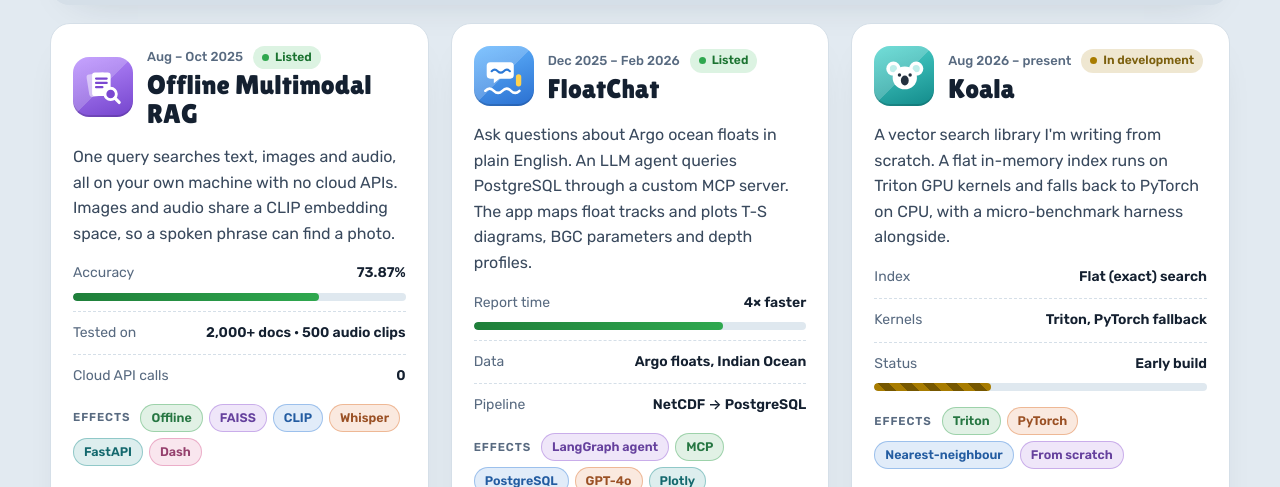
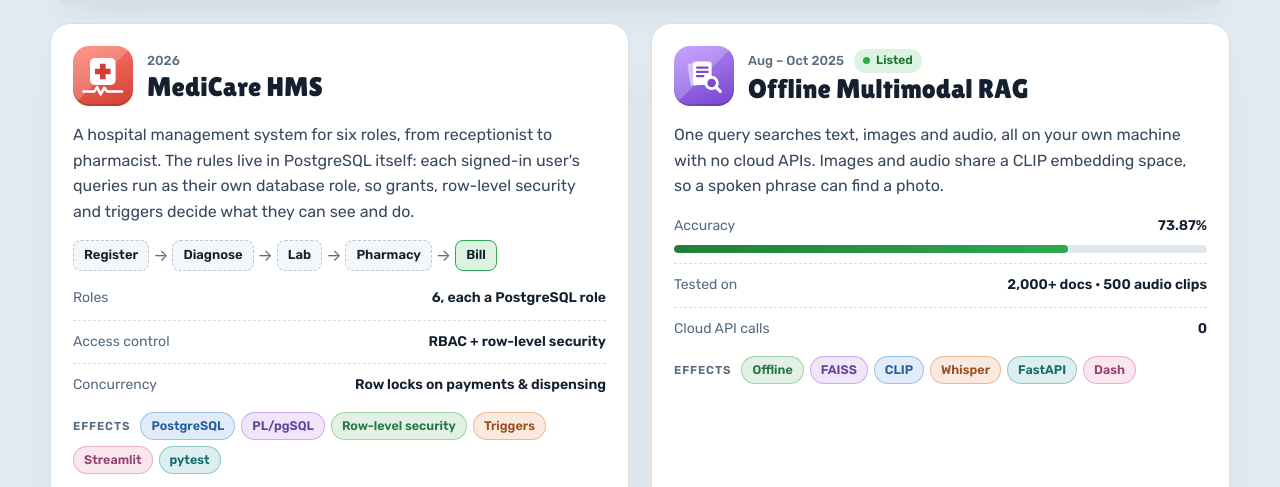
Before and after one commit to kartiks15/kartiks15.github.io, a plain HTML site: page index.html in a window 1280 px wide. Shown: the part 2831-3318 px from the top of the page. Drawn offline with Linux system fonts and the light colour scheme.

Commit message:
Add MediCare HMS project to portfolio
New product card for the hospital management system (PostgreSQL
roles, row-level security, triggers) with a patient-journey strip.
Adds PL/pgSQL, Streamlit and pytest to the mixing station, lists the
project under the B.Tech journal quest, and switches the product grid
to two columns so the four cards sit evenly.

Co-Authored-By: Claude Opus 5.5 <noreply@anthropic.com>

```diff
--- a/assets/css/style.css
+++ b/assets/css/style.css
@@ -1120,10 +1120,9 @@ button { font: inherit; color: inherit; }
 .now-list b { display: block; font-size: 12px; font-weight: 600; letter-spacing: .06em; text-transform: uppercase; color: var(--muted); }
 
 /* ---------- Products ---------- */
-.products {
-  display: grid;
-  gap: 22px;
-  grid-template-columns: repeat(auto-fit, minmax(min(100%, 320px), 1fr));
+.products { display: grid; gap: 22px; }
+@media (min-width: 760px) {
+  .products { grid-template-columns: 1fr 1fr; }
 }
 .product {
   display: flex;
@@ -1263,6 +1262,32 @@ button { font: inherit; color: inherit; }
     transform: translateY(-50%) rotate(-45deg);
   }
 }
+
+/* patient journey strip (MediCare HMS) */
+.journey {
+  list-style: none;
+  display: flex;
+  flex-wrap: wrap;
+  align-items: center;
+  gap: 6px 4px;
+}
+.journey li { display: inline-flex; align-items: center; }
+.journey span {
+  padding: 4px 10px;
+  border-radius: 8px;
+  border: 1.5px dashed var(--line-strong);
+  background: var(--panel-2);
+  font-size: 13px;
+  font-weight: 600;
+}
+.journey li:not(:last-child)::after {
+  content: "→";
+  margin-left: 4px;
+  color: var(--muted);
+}
+.journey li:last-child span { border-style: solid; border-color: var(--accent); background: var(--accent-bg); }
+
+.obj a { font-weight: 600; text-underline-offset: 3px; }
 
 /* side stash */
 .stash { grid-column: 1 / -1; padding: clamp(20px, 3vw, 28px); }
--- a/index.html
+++ b/index.html
@@ -204,7 +204,7 @@
     <section class="section section--alt" id="products" aria-labelledby="products-title">
       <div class="wrap">
         <header class="sec-head reveal">
-          <span class="app-chip"><span class="app-ico app-ico--orange"><svg class="ico" aria-hidden="true"><use href="#i-box"/></svg></span>Products<span class="app-chip__badge">4</span></span>
+          <span class="app-chip"><span class="app-ico app-ico--orange"><svg class="ico" aria-hidden="true"><use href="#i-box"/></svg></span>Products<span class="app-chip__badge">5</span></span>
           <h2 id="products-title">Products</h2>
           <p class="sec-head__lede">Things I've built. Each one lists its effects (the stack) and the numbers it hit.</p>
         </header>
@@ -252,6 +252,40 @@
               <div class="stat"><span class="stat__label">Placement</span><span class="stat__value">1st</span></div>
               <a class="btn btn--block" href="https://github.com/kartiks15/ANRF_AISEHack_VibeCoders" target="_blank" rel="noopener"><svg class="ico" aria-hidden="true"><use href="#i-github"/></svg>View source</a>
             </aside>
+          </article>
+
+          <!-- MediCare HMS -->
+          <article class="panel product reveal" id="p-hms" data-name="MediCare HMS" data-kind="Product" data-uses="python postgres sql plpgsql streamlit dash pytest git">
+            <div class="product__top">
+              <div class="product__art app-ico app-ico--red" aria-hidden="true">
+                <svg viewBox="0 0 64 64"><rect x="14" y="7" width="36" height="38" rx="7" fill="#fff"/><path d="M28 15h8v7h7v8h-7v7h-8v-7h-7v-8h7z" fill="#d23e34"/><path d="M5 54h15l4-6 5 10 5-9 4 5h21" fill="none" stroke="#fff" stroke-width="3.6" stroke-linecap="round" stroke-linejoin="round"/></svg>
+              </div>
+              <div class="product__titles">
+                <p class="product__meta">2026</p>
+                <h3>MediCare HMS</h3>
+              </div>
+            </div>
+            <p class="product__desc">A hospital management system for six roles, from receptionist to pharmacist. The rules live in PostgreSQL itself: each signed-in user's queries run as their own database role, so grants, row-level security and triggers decide what they can see and do.</p>
+            <ol class="journey" aria-label="Patient journey">
+              <li><span>Register</span></li><li><span>Diagnose</span></li><li><span>Lab</span></li><li><span>Pharmacy</span></li><li><span>Bill</span></li>
+            </ol>
+            <ul class="stat-list">
+              <li><span>Roles</span><b>6, each a PostgreSQL role</b></li>
+              <li><span>Access control</span><b>RBAC + row-level security</b></li>
+              <li><span>Concurrency</span><b>Row locks on payments &amp; dispensing</b></li>
+            </ul>
+            <div class="fx-row">
+              <span class="fx-label">Effects</span>
+              <span class="fx fx--blue">PostgreSQL</span>
+              <span class="fx fx--purple">PL/pgSQL</span>
+              <span class="fx fx--green">Row-level security</span>
+              <span class="fx fx--orange">Triggers</span>
+              <span class="fx fx--pink">Streamlit</span>
+              <span class="fx fx--teal">pytest</span>
+            </div>
+            <div class="product__foot">
+              <a class="link-btn" href="https://github.com/kartiks15/hospital-mangement-system" target="_blank" rel="noopener"><svg class="ico" aria-hidden="true"><use href="#i-github"/></svg>Source<svg class="ico ico--sm" aria-hidden="true"><use href="#i-arrow"/></svg></a>
+            </div>
           </article>
 
           <!-- RAG -->
@@ -316,7 +350,7 @@
           </article>
 
           <!-- Koala -->
-          <article class="panel product reveal" id="p-koala" data-name="Koala" data-kind="Product" data-uses="python triton pytorch git">
+          <article class="panel product reveal" id="p-koala" data-name="Koala" data-kind="Product" data-uses="python triton pytorch pytest git">
             <div class="product__top">
               <div class="product__art app-ico app-ico--teal" aria-hidden="true">
                 <svg viewBox="0 0 64 64"><circle cx="16" cy="22" r="10" fill="#fff"/><circle cx="48" cy="22" r="10" fill="#fff"/><circle cx="16" cy="22" r="5" fill="#bfeeea"/><circle cx="48" cy="22" r="5" fill="#bfeeea"/><ellipse cx="32" cy="35" rx="17" ry="16" fill="#fff"/><ellipse cx="32" cy="38.5" rx="5.5" ry="7" fill="#24313f"/><circle cx="24.5" cy="31" r="2.4" fill="#24313f"/><circle cx="39.5" cy="31" r="2.4" fill="#24313f"/></svg>
@@ -526,6 +560,7 @@
                 <button class="ing" type="button" data-skill="cuda" data-cat="lang" aria-pressed="false"><span class="ing__tile" aria-hidden="true">CU</span><span class="ing__name">CUDA C++</span><span class="ing__qty" aria-hidden="true"></span></button>
                 <button class="ing" type="button" data-skill="sql" data-cat="lang" aria-pressed="false"><span class="ing__tile" aria-hidden="true">SQL</span><span class="ing__name">SQL</span><span class="ing__qty" aria-hidden="true"></span></button>
                 <button class="ing" type="button" data-skill="postgres" data-cat="lang" aria-pressed="false"><span class="ing__tile" aria-hidden="true">PG</span><span class="ing__name">PostgreSQL</span><span class="ing__qty" aria-hidden="true"></span></button>
+                <button class="ing" type="button" data-skill="plpgsql" data-cat="lang" aria-pressed="false"><span class="ing__tile" aria-hidden="true">PL</span><span class="ing__name">PL/pgSQL</span><span class="ing__qty" aria-hidden="true"></span></button>
                 <button class="ing" type="button" data-skill="mysql" data-cat="lang" aria-pressed="false"><span class="ing__tile" aria-hidden="true">My</span><span class="ing__name">MySQL · SQL Server</span><span class="ing__qty" aria-hidden="true"></span></button>
               </div>
             </div>
@@ -585,6 +620,7 @@
                 <button class="ing" type="button" data-skill="fastapi" data-cat="app" aria-pressed="false"><span class="ing__tile" aria-hidden="true">FA</span><span class="ing__name">FastAPI</span><span class="ing__qty" aria-hidden="true"></span></button>
                 <button class="ing" type="button" data-skill="flask" data-cat="app" aria-pressed="false"><span class="ing__tile" aria-hidden="true">Fl</span><span class="ing__name">Flask</span><span class="ing__qty" aria-hidden="true"></span></button>
                 <button class="ing" type="button" data-skill="dash" data-cat="app" aria-pressed="false"><span class="ing__tile" aria-hidden="true">Da</span><span class="ing__name">Dash · Plotly</span><span class="ing__qty" aria-hidden="true"></span></button>
+                <button class="ing" type="button" data-skill="streamlit" data-cat="app" aria-pressed="false"><span class="ing__tile" aria-hidden="true">St</span><span class="ing__name">Streamlit</span><span class="ing__qty" aria-hidden="true"></span></button>
               </div>
             </div>
 
@@ -592,6 +628,7 @@
               <h3 class="inv-group__title"><span class="cat-dot cat--ops"></span>Tools, BI &amp; cloud</h3>
               <div class="inv-slots">
                 <button class="ing" type="button" data-skill="git" data-cat="ops" aria-pressed="false"><span class="ing__tile" aria-hidden="true">Git</span><span class="ing__name">Git</span><span class="ing__qty" aria-hidden="true"></span></button>
+                <button class="ing" type="button" data-skill="pytest" data-cat="ops" aria-pressed="false"><span class="ing__tile" aria-hidden="true">pyt</span><span class="ing__name">pytest</span><span class="ing__qty" aria-hidden="true"></span></button>
                 <button class="ing" type="button" data-skill="linux" data-cat="ops" aria-pressed="false"><span class="ing__tile" aria-hidden="true">Lx</span><span class="ing__name">Linux</span><span class="ing__qty" aria-hidden="true"></span></button>
                 <button class="ing" type="button" data-skill="aws" data-cat="ops" aria-pressed="false"><span class="ing__tile" aria-hidden="true">AWS</span><span class="ing__name">AWS · SageMaker · S3</span><span class="ing__qty" aria-hidden="true"></span></button>
                 <button class="ing" type="button" data-skill="powerbi" data-cat="ops" aria-pressed="false"><span class="ing__tile" aria-hidden="true">BI</span><span class="ing__name">Power BI</span><span class="ing__qty" aria-hidden="true"></span></button>
@@ -650,6 +687,7 @@
             <h3>B.Tech, AI &amp; Machine Learning</h3>
             <p class="quest__giver"><svg class="ico" aria-hidden="true"><use href="#i-cap"/></svg>SVKM's NMIMS MPSTME, Mumbai</p>
             <ul class="objs">
+              <li class="obj obj--done"><span class="obj__box" aria-hidden="true"><svg class="ico"><use href="#i-check"/></svg></span><span>Advanced DBMS project: <a href="#p-hms">MediCare HMS</a></span></li>
               <li class="obj obj--prog"><span class="obj__box" aria-hidden="true"></span><span>Thesis: energy and accuracy of FP4 vs NF4 quantization <span class="sr-only">(in progress)</span></span></li>
               <li class="obj obj--prog"><span class="obj__box" aria-hidden="true"></span><span>Capstone: a Triton matmul kernel for lower GPU power <span class="sr-only">(in progress)</span></span></li>
               <li class="obj obj--todo"><span class="obj__box" aria-hidden="true"></span><span>Graduate <span class="sr-only">(not started)</span></span></li>
```
